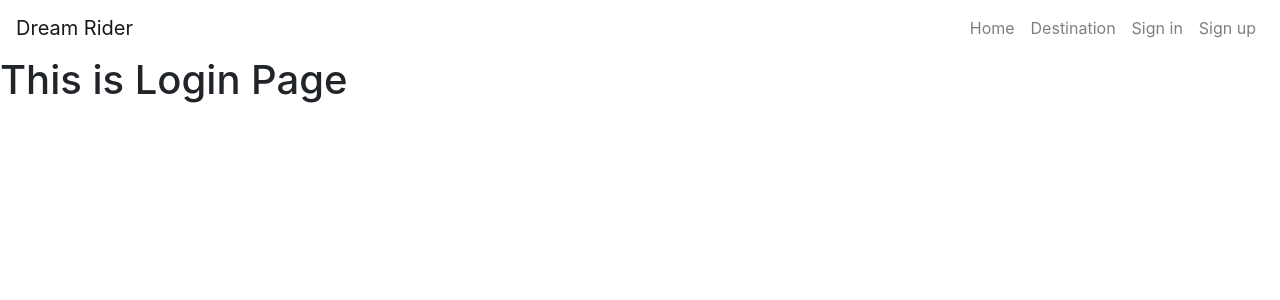
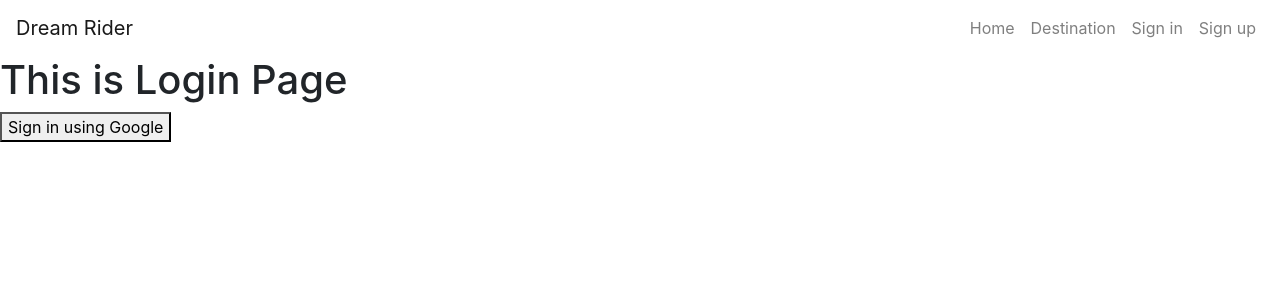
Before and after one commit to samiul-sheikh/dream-rider, a React (Create React App) app: page /login in a window 1280 px wide. Shown: the top 300 px of the page. Built offline with nearby package versions, Linux system fonts and the light colour scheme.

Commit message:
implement google authentication system

```diff
--- a/src/Components/Login/Login.js
+++ b/src/Components/Login/Login.js
@@ -1,9 +1,42 @@
-import React from 'react';
+import React, { useState } from 'react';
+import firebase from "firebase/app";
+import "firebase/auth";
+import firebaseConfig from '../../Firebase/firebase.config';
+
+if (!firebase.apps.length) {
+    firebase.initializeApp(firebaseConfig);
+}
 
 const Login = () => {
+
+    const [user, setUser] = useState({});
+
+    const googleProvider = new firebase.auth.GoogleAuthProvider();
+
+    const handleGoogleSignIn = () => {
+        firebase.auth()
+            .signInWithPopup(googleProvider)
+            .then((result) => {
+                var credential = result.credential;
+                var token = credential.accessToken;
+                var user = result.user;
+                console.log(token, user)
+                setUser(user);
+            })
+            .catch((error) => {
+                var errorCode = error.code;
+                var errorMessage = error.message;
+                var email = error.email;
+                var credential = error.credential;
+                console.log(errorCode, errorMessage, email, credential);
+            });
+    }
+
     return (
         <div>
             <h1>This is Login Page</h1>
+            <button onClick={handleGoogleSignIn}>Sign in using Google</button>
+            <h3>{user.displayName}</h3>
         </div>
     );
 };
--- /dev/null
+++ b/src/Firebase/firebase.config.js
@@ -0,0 +1,10 @@
+const firebaseConfig = {
+    apiKey: "AIzaSyCNAowHpz7cIhPgi3ogW-q2lVzwI1YwvrM",
+    authDomain: "dream-rider-info.firebaseapp.com",
+    projectId: "dream-rider-info",
+    storageBucket: "dream-rider-info.appspot.com",
+    messagingSenderId: "294155810230",
+    appId: "1:294155810230:web:c03bc5ff8dd1102d407d17"
+};
+
+export default firebaseConfig;
```
